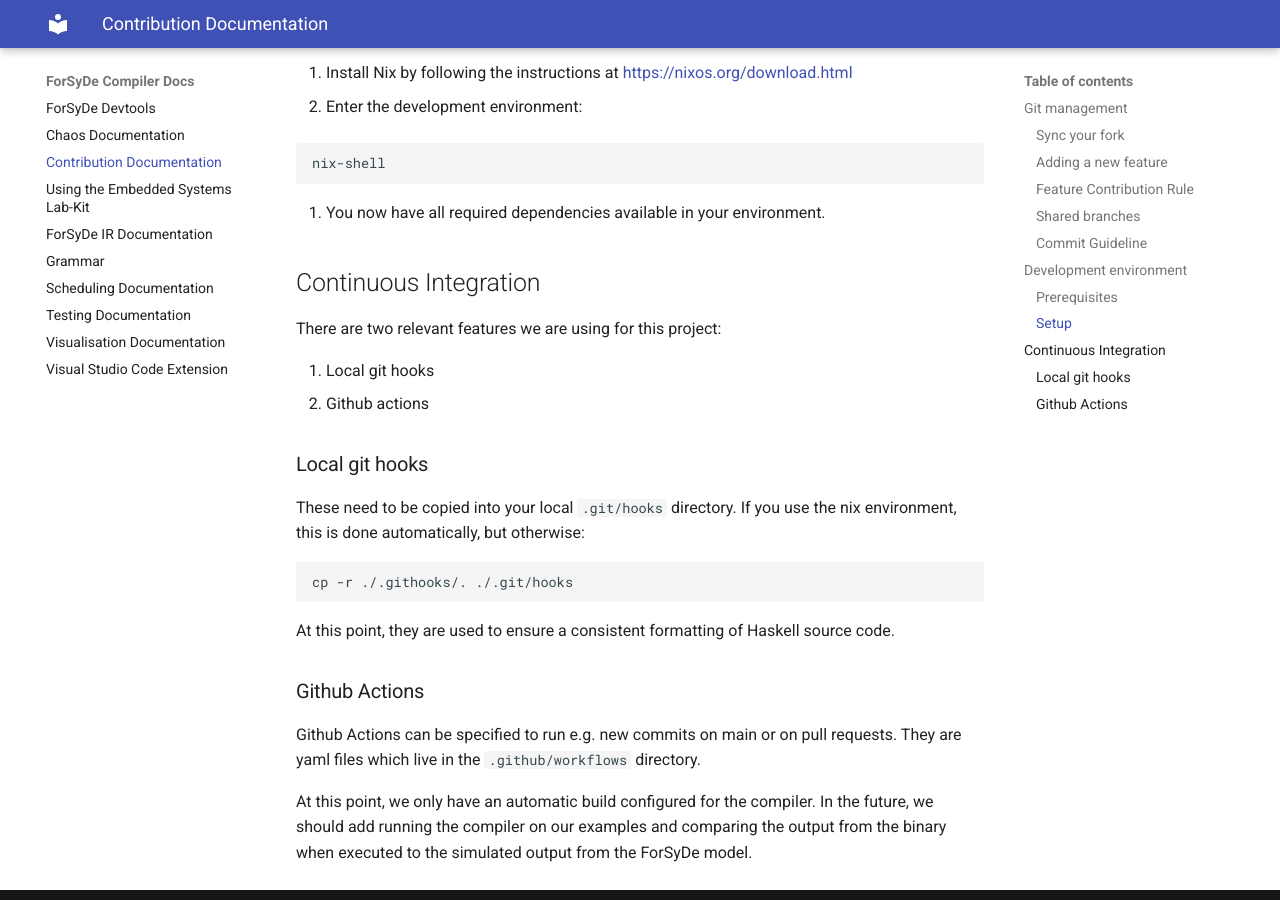
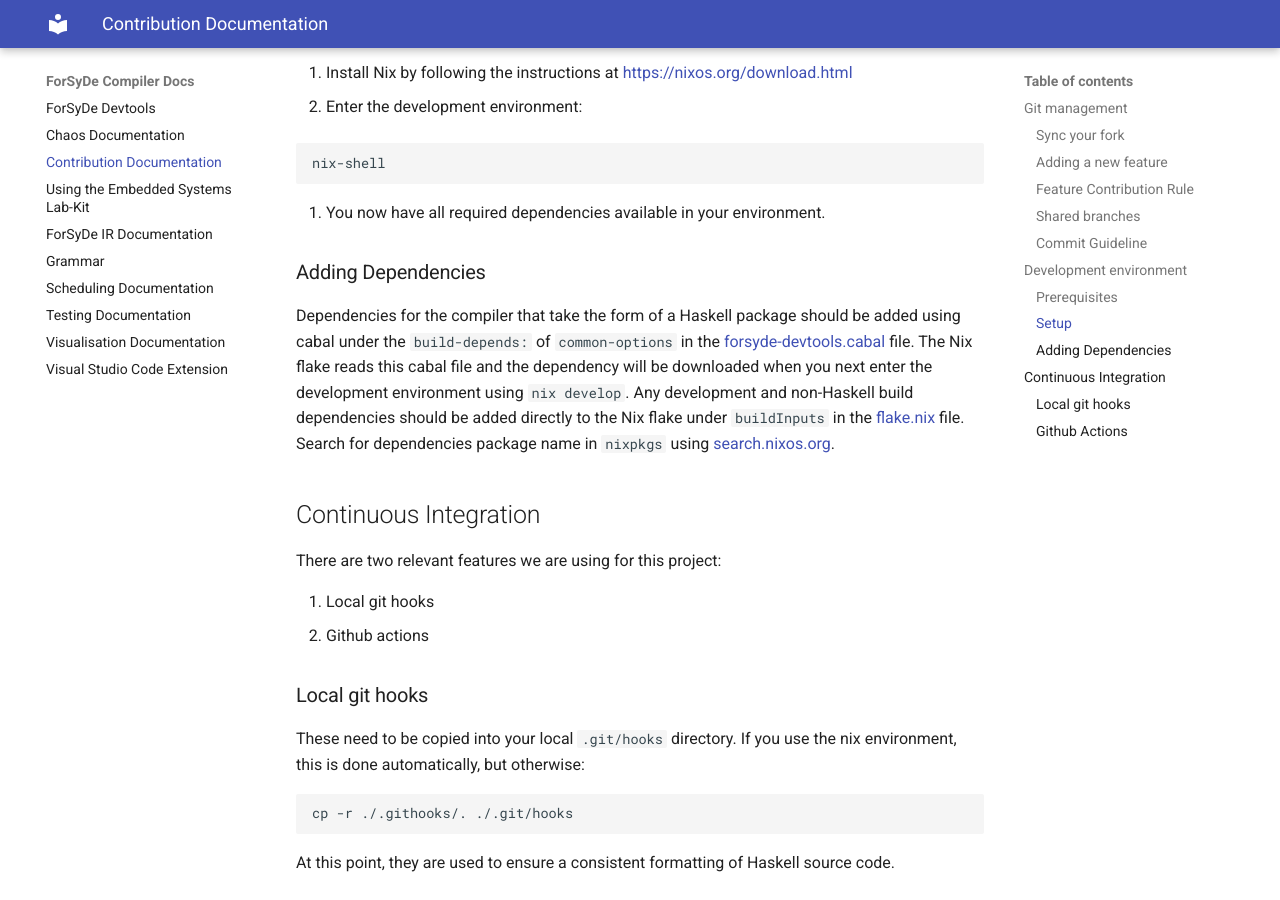
Before and after one commit to sthaeron/forsyde-devtools, an MkDocs documentation site: the page built from docs/contribution.md, in a window 1280 px wide and 900 px high, scrolled down 2470 px. Built offline with MkDocs 1.6.1 and Material for MkDocs 9.7.7, drawn with Linux system fonts in a browser that asks for light colours.

Commit message:
doc: update contribution docs, includes how to add dependencies

```diff
--- a/docs/contribution.md
+++ b/docs/contribution.md
@@ -117,6 +117,9 @@ nix-shell
 
 3. You now have all required dependencies available in your environment.
 
+### Adding Dependencies
+Dependencies for the compiler that take the form of a Haskell package should be added using cabal under the `build-depends:` of `common-options` in the [forsyde-devtools.cabal](../forsyde-devtools.cabal) file. The Nix flake reads this cabal file and the dependency will be downloaded when you next enter the development environment using `nix develop`. Any development and non-Haskell build dependencies should be added directly to the Nix flake under `buildInputs` in the [flake.nix](../flake.nix) file. Search for dependencies package name in `nixpkgs` using [search.nixos.org](https://search.nixos.org/packages).
+
 ## Continuous Integration
 
 There are two relevant features we are using for this project:
```
